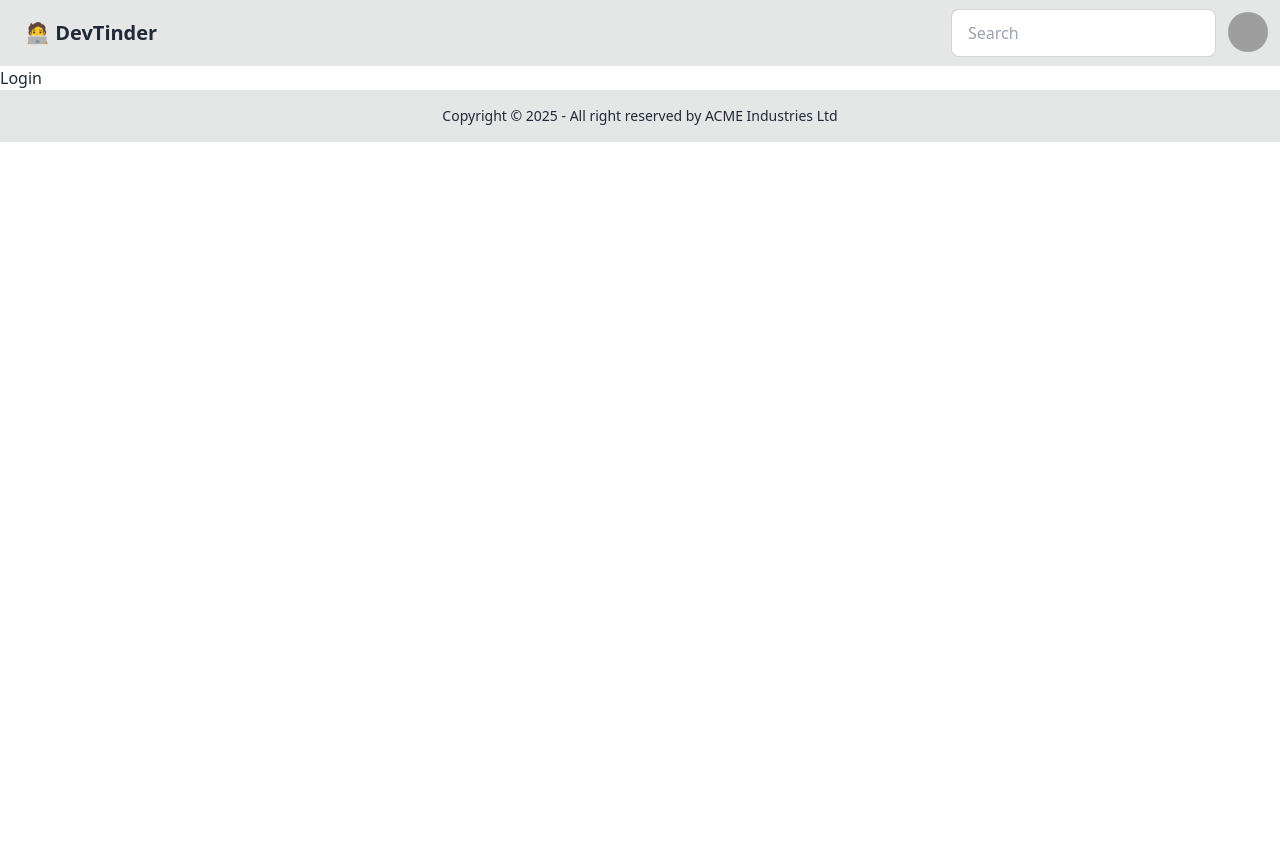
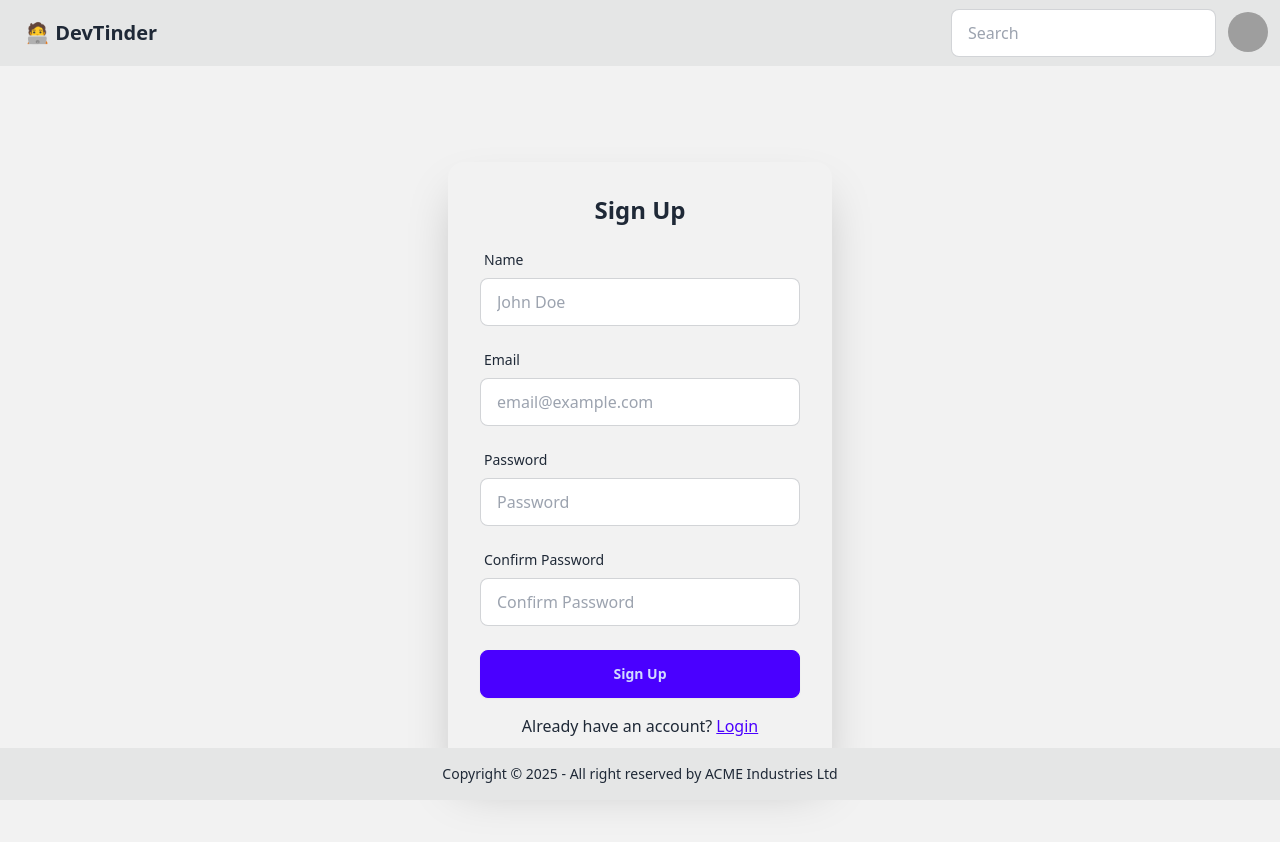
Before and after one commit to Aymen07171/DevTinder, a React (Vite) app: page /login in a window 1280 px wide. Shown: the top 842 px of the page. Before the commit the page ends 800 px from the top, so only its background shows below. Built offline with nearby package versions, Linux system fonts and the light colour scheme; grey boxes are pictures that could not be loaded.

Commit message:
"Sing Up & Sing in Form"

```diff
--- a/package.json
+++ b/package.json
@@ -10,6 +10,7 @@
     "preview": "vite preview"
   },
   "dependencies": {
+    "firebase": "^11.3.1",
     "react": "^19.0.0",
     "react-dom": "^19.0.0",
     "react-router-dom": "^7.2.0"
--- a/src/App.jsx
+++ b/src/App.jsx
@@ -2,8 +2,9 @@
 import './index.css'
 import { BrowserRouter, Routes, Route } from 'react-router-dom'
 import Body from './Components/Body.jsx'
+import Profile from './Components/Profile.jsx'
+import Dashboard from './Components/Dashboard.jsx'
 import Login from './Components/Login.jsx'
-import Profile from './Components/Profile.jsx'
 
 
 
@@ -18,8 +19,9 @@ function App() {
         <Routes>
           <Route path='/' element={<Body />} >
 
-            <Route path='/login' element={<Login />} />
+            <Route path='/login' element={<Login  />} />
             <Route path='profile' element={<Profile />} />
+            <Route path="/dashboard" element={<Dashboard />} />
 
             </Route>
 
--- /dev/null
+++ b/src/Components/Dashboard.jsx
@@ -0,0 +1,10 @@
+
+const Dashboard = () => {
+  return (
+    <div>
+
+    </div>
+  )
+}
+
+export default Dashboard
--- a/src/Components/Footer.jsx
+++ b/src/Components/Footer.jsx
@@ -1,13 +1,10 @@
-
 const Footer = () => {
   return (
-    <div className="">
-      <footer className="footer footer-center bg-base-300 text-base-content p-4 ">
-  <aside>
-    <p>Copyright © {new Date().getFullYear()} - All right reserved by ACME Industries Ltd</p>
-  </aside>
-</footer>
-    </div>
+    <footer className="footer footer-center bg-base-300 text-base-content p-4 fixed bottom-0 w-full z-10">
+      <aside>
+        <p>Copyright © {new Date().getFullYear()} - All right reserved by ACME Industries Ltd</p>
+      </aside>
+    </footer>
   )
 }
 
--- a/src/Components/Login.jsx
+++ b/src/Components/Login.jsx
@@ -1,9 +1,130 @@
+
+    import { useState } from "react"
+
 
             const Login = () => {
+
+                const [isLogin, setIsLogin] = useState(false)
+
+
+                const handleAuthToggle = () => {
+                    setIsLogin(!isLogin);
+                };
+
             return (
-    <div>
-        <h1>Login</h1>
+                <div className="flex justify-center items-center min-h-screen bg-base-200">
+
+                    <div className="card shadow-2xl w-96">
+                    <div className="card-body">
+                        {isLogin ? ( <form>
+                    <h2 className="text-2xl font-bold text-center mb-4">Login</h2>
+
+                    <div className="form-control">
+                        <label className="label">
+                        <span className="label-text">Email</span>
+                        </label>
+                        <input
+                        type="email"
+                        placeholder="email@example.com"
+                        className="input input-bordered"
+                        />
                     </div>
+
+                    <div className="form-control mt-4">
+                        <label className="label">
+                        <span className="label-text">Password</span>
+                        </label>
+                        <input
+                        type="password"
+                        placeholder="Password"
+                        className="input input-bordered"
+                        />
+                        <label className="label">
+                        <a href="#" className="label-text-alt link link-hover">Forgot password?</a>
+                        </label>
+                    </div>
+
+                    <div className="form-control mt-6">
+                        <button className="btn btn-primary">Login</button>
+                    </div>
+
+                    <div className="text-center mt-4">
+                        <p>Dont have an account?
+                        <a className="link link-primary ml-1 " onClick={handleAuthToggle}>
+                            Sign up
+                        </a>
+                        </p>
+                    </div>
+                    </form>)  :
+                    <form>
+                    <h2 className="text-2xl font-bold text-center mb-4">Sign Up</h2>
+
+                    <div className="form-control">
+                        <label className="label">
+                        <span className="label-text">Name</span>
+                        </label>
+                        <input
+                        type="text"
+                        placeholder="John Doe"
+                        className="input input-bordered"
+                        />
+                    </div>
+
+                    <div className="form-control mt-4">
+                        <label className="label">
+                        <span className="label-text">Email</span>
+                        </label>
+                        <input
+                        type="email"
+                        placeholder="email@example.com"
+                        className="input input-bordered"
+                        />
+                    </div>
+
+                    <div className="form-control mt-4">
+                        <label className="label">
+                        <span className="label-text">Password</span>
+                        </label>
+                        <input
+                        type="password"
+                        placeholder="Password"
+                        className="input input-bordered"
+                        />
+                    </div>
+
+                    <div className="form-control mt-4">
+                        <label className="label">
+                        <span className="label-text">Confirm Password</span>
+                        </label>
+                        <input
+                        type="password"
+                        placeholder="Confirm Password"
+                        className="input input-bordered"
+                        />
+                    </div>
+
+                    <div className="form-control mt-6">
+                        <button className="btn btn-primary">Sign Up</button>
+                    </div>
+
+                    <div className="text-center mt-4">
+                        <p>Already have an account?
+                        <a className="link link-primary ml-1"  onClick={handleAuthToggle} >
+                            Login
+                        </a>
+                        </p>
+                    </div>
+                    </form>
+
+
+                    }
+
+
+                    </div>
+                    </div>
+                </div>
+
+
             )
             }
 
--- /dev/null
+++ b/src/Utils/firebase.js
@@ -0,0 +1,27 @@
+// Import the functions you need from the SDKs you need
+import { initializeApp } from "firebase/app";
+import { getAuth} from 'firebase/auth';  // TODO: Add SDKs for Firebase products that you want to use
+// https://firebase.google.com/docs/web/setup#available-libraries
+
+// Your web app's Firebase configuration
+// For Firebase JS SDK v7.20.0 and later, measurementId is optional
+const firebaseConfig = {
+  apiKey: "AIzaSyDz9pUBLWHk2Eh9FHUhQCC6N4x8xq6F3r0",
+  authDomain: "tinderdev-7767d.firebaseapp.com",
+  projectId: "tinderdev-7767d",
+  storageBucket: "tinderdev-7767d.firebasestorage.app",
+  messagingSenderId: "404751341722",
+  appId: "1:404751341722:web:a72027ed9b1fc62c662723",
+  measurementId: "G-K2V506MMXL"
+};
+
+
+// Initialize Firebase Authentication
+// Initialize Firebase
+const app = initializeApp(firebaseConfig);
+
+// Initialize Firebase Authentication and get a reference to the service
+const auth = getAuth(app);
+
+export { auth };
+export default app;
```
Also changed, not shown: firebase.json (added), 4 other files (tests, documents, lock files or other folders). Lines whose indentation alone changed are shown as unchanged.
